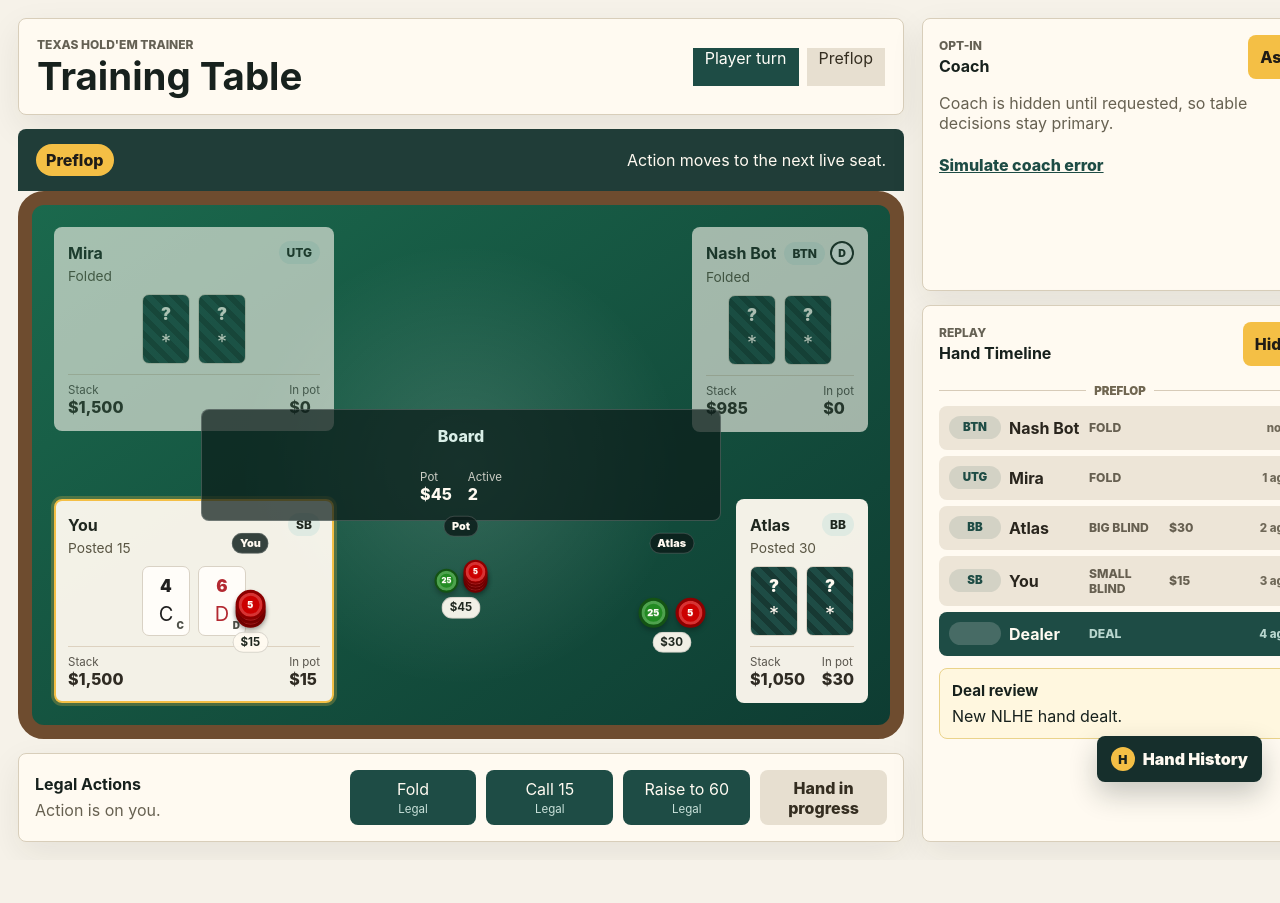
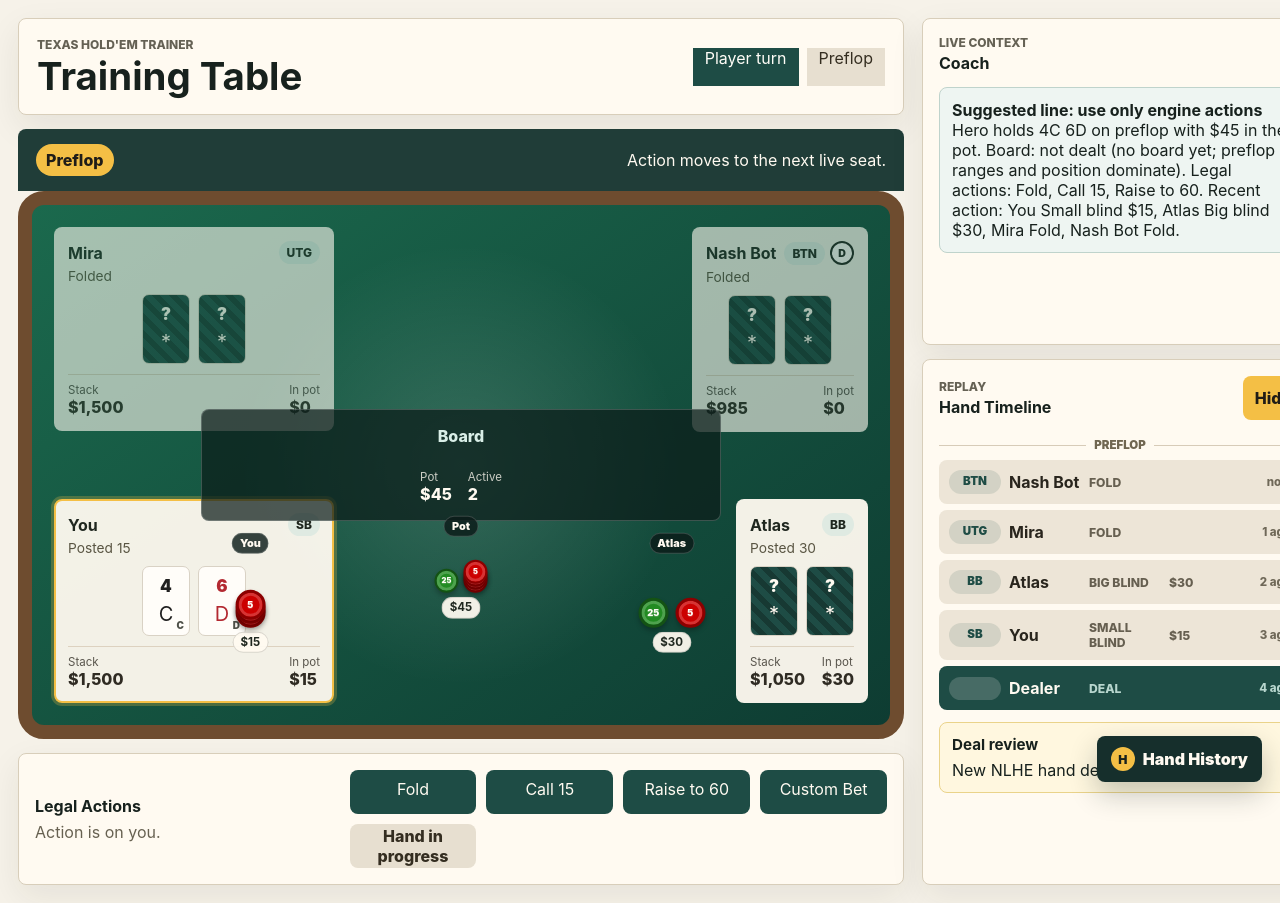
Before and after one commit to decraemerdevon-sudo/PokerDemo, a React (Vite) app: page / in a window 1280 px wide. Shown: the top 903 px of the page. Before the commit the page ends 860 px from the top, so only its background shows below. Built offline with nearby package versions, Linux system fonts and the light colour scheme.

Commit message:
Round 3 integrated poker sim fixes

```diff
--- a/src/App.tsx
+++ b/src/App.tsx
@@ -1,4 +1,4 @@
-import { KeyboardEvent, useEffect, useMemo, useState } from 'react';
+import { KeyboardEvent, useEffect, useMemo, useRef, useState } from 'react';
 import {
   ActionKind,
   Card,
@@ -20,7 +20,6 @@ import { trackHandHistoryEvent } from './handHistoryAnalytics';
 import { appendCompletedHand, calculateSessionStats, HandRecord, loadSessionHistory, PlayerSessionStats, StreetKey } from './handHistory';
 
 type TableMode = 'play' | 'review';
-type CoachState = 'idle' | 'loading' | 'ready' | 'error';
 type ChipDenomination = {
   value: number;
   color: string;
@@ -30,6 +29,12 @@ type ChipDenomination = {
 type ChipStack = {
   denomination: ChipDenomination;
   count: number;
+};
+type CustomBetState = {
+  isOpen: boolean;
+  value: number;
+  min: number;
+  max: number;
 };
 
 const CHIP_DENOMINATIONS: ChipDenomination[] = [
@@ -95,6 +100,10 @@ function cardText(cards: Card[]) {
 function signedMoney(value: number) {
   if (value === 0) return '$0';
   return `${value > 0 ? '+' : '-'}${formatMoney(Math.abs(value))}`;
+}
+
+function clampWholeChip(value: number, min: number, max: number) {
+  return Math.min(max, Math.max(min, Math.round(value)));
 }
 
 function buildCoachAdvice(state: HandState) {
@@ -389,20 +398,30 @@ function App() {
   const [handHistoryOpen, setHandHistoryOpen] = useState(false);
   const [sessionHistory, setSessionHistory] = useState<HandRecord[]>(() => loadSessionHistory());
   const [selectedHandId, setSelectedHandId] = useState<string | null>(() => loadSessionHistory()[0]?.handId ?? null);
-  const [coachState, setCoachState] = useState<CoachState>('idle');
-  const [coachAdvice, setCoachAdvice] = useState('');
+  const [customBet, setCustomBet] = useState<CustomBetState>({ isOpen: false, value: 0, min: 0, max: 0 });
+  const [customBetError, setCustomBetError] = useState('');
+  const [customBetFlash, setCustomBetFlash] = useState(false);
+  const customBetRef = useRef<HTMLDivElement | null>(null);
 
   const board = visibleBoard(state);
   const pot = potSize(state);
   const hero = state.seats.find((seat) => seat.isHero)!;
   const activeSeat = state.currentSeatId ? state.seats.find((seat) => seat.id === state.currentSeatId) : undefined;
   const legalActions = useMemo(() => getLegalActions(state, hero.id), [state, hero.id]);
+  const customBetAction = legalActions.find((action) => action.kind === 'raise') ?? legalActions.find((action) => action.kind === 'bet');
+  const customBetLimits = useMemo(() => {
+    if (!customBetAction) return null;
+    const min = customBetAction.min ?? (customBetAction.kind === 'bet' ? state.bigBlind : customBetAction.targetContribution);
+    const max = customBetAction.max ?? hero.streetContribution + hero.stack;
+    return { min, max };
+  }, [customBetAction, hero.stack, hero.streetContribution, state.bigBlind]);
   const activeEvent = state.events[selectedEvent] || state.events[state.events.length - 1];
   const activePlayers = state.seats.filter((seat) => seat.status === 'active' || seat.status === 'all-in');
   const occupiedSeatIndices = state.seats.map((seat) => seat.seatIndex);
   const isHeroTurn = state.currentSeatId === hero.id && state.stage === 'awaiting-action';
   const modeLabel = state.stage === 'hand-complete' ? 'Showdown' : activeSeat?.isHero ? 'Player turn' : activeSeat ? 'Bot action' : 'Resolving';
   const sessionStats = useMemo(() => state.seats.map((seat) => calculateSessionStats(seat.id, sessionHistory, state.bigBlind)), [sessionHistory, state.seats, state.bigBlind]);
+  const coachAdvice = useMemo(() => buildCoachAdvice(state), [state]);
 
   useEffect(() => {
     const last = state.events[state.events.length - 1];
@@ -448,24 +467,81 @@ function App() {
       });
       setSelectedEvent(0);
       setMode('play');
-      setCoachState('idle');
-      setCoachAdvice('');
+      setCustomBet((current) => ({ ...current, isOpen: false }));
+      setCustomBetError('');
     }, 1800);
     return () => window.clearTimeout(timer);
   }, [state.stage]);
+
+  useEffect(() => {
+    if (!customBet.isOpen || !customBetLimits) return;
+    setCustomBet((current) => ({
+      ...current,
+      min: customBetLimits.min,
+      max: customBetLimits.max,
+      value: clampWholeChip(current.value || customBetLimits.min, customBetLimits.min, customBetLimits.max),
+    }));
+  }, [customBet.isOpen, customBetLimits]);
+
+  useEffect(() => {
+    if (!customBet.isOpen) return;
+    const closeCustomBet = (event: MouseEvent) => {
+      if (customBetRef.current?.contains(event.target as Node)) return;
+      setCustomBet((current) => ({ ...current, isOpen: false }));
+      setCustomBetError('');
+    };
+    const handleEscape = (event: globalThis.KeyboardEvent) => {
+      if (event.key !== 'Escape') return;
+      setCustomBet((current) => ({ ...current, isOpen: false }));
+      setCustomBetError('');
+    };
+    document.addEventListener('mousedown', closeCustomBet);
+    document.addEventListener('keydown', handleEscape);
+    return () => {
+      document.removeEventListener('mousedown', closeCustomBet);
+      document.removeEventListener('keydown', handleEscape);
+    };
+  }, [customBet.isOpen]);
 
   const runAction = (kind: ActionKind, targetContribution?: number) => {
     if (!isHeroTurn) return;
     setTableState((current) => ({ ...current, hand: submitAction(current.hand, hero.id, kind, targetContribution) }));
     setMode('play');
+    setCustomBet((current) => ({ ...current, isOpen: false }));
+    setCustomBetError('');
   };
 
-  const askCoach = () => {
-    setCoachState('loading');
-    window.setTimeout(() => {
-      setCoachAdvice(buildCoachAdvice(state));
-      setCoachState('ready');
-    }, 450);
+  const toggleCustomBet = () => {
+    if (!customBetLimits) return;
+    setCustomBet((current) => ({
+      isOpen: !current.isOpen,
+      min: customBetLimits.min,
+      max: customBetLimits.max,
+      value: clampWholeChip(current.value || customBetLimits.min, customBetLimits.min, customBetLimits.max),
+    }));
+    setCustomBetError('');
+  };
+
+  const setCustomBetValue = (value: number) => {
+    setCustomBet((current) => ({ ...current, value: Math.round(value) }));
+    setCustomBetError('');
+  };
+
+  const applyQuickSize = (size: number) => {
+    if (!customBetLimits) return;
+    setCustomBetValue(clampWholeChip(size, customBetLimits.min, customBetLimits.max));
+  };
+
+  const confirmCustomBet = () => {
+    if (!customBetAction || !customBetLimits) return;
+    const value = Math.round(customBet.value);
+    if (value < customBetLimits.min) {
+      setCustomBetError(`Minimum bet is ${formatMoney(customBetLimits.min)}`);
+      setCustomBetFlash(true);
+      window.setTimeout(() => setCustomBetFlash(false), 240);
+      return;
+    }
+    runAction(customBetAction.kind, Math.min(value, customBetLimits.max));
   };
 
   const handleTimelineKey = (event: KeyboardEvent<HTMLDivElement>) => {
@@ -515,25 +591,67 @@ function App() {
         </div>
         <section className="action-panel" aria-labelledby="actions-title">
           <div><h2 id="actions-title">Legal Actions</h2><p aria-live="polite">{activeSeat?.isHero ? 'Action is on you.' : activeSeat ? `${activeSeat.name} is resolving a legal engine action.` : state.message}</p></div>
-          <div className="action-grid">
+          <div className="betting-controls" ref={customBetRef}>
+            {customBet.isOpen && customBetLimits && (
+              <div className="custom-bet-panel" role="dialog" aria-labelledby="custom-bet-title">
+                <div className="custom-bet-heading">
+                  <h3 id="custom-bet-title">Custom Bet</h3>
+                  <span>{formatMoney(customBetLimits.min)} - {formatMoney(customBetLimits.max)}</span>
+                </div>
+                <label className="custom-bet-input">
+                  <span className="sr-only">Custom bet amount</span>
+                  <input
+                    aria-describedby={customBetError ? 'custom-bet-error' : undefined}
+                    className={customBetFlash ? 'input-flash' : ''}
+                    inputMode="numeric"
+                    max={customBetLimits.max}
+                    min={customBetLimits.min}
+                    onChange={(event) => setCustomBetValue(Number(event.target.value))}
+                    type="number"
+                    value={Number.isNaN(customBet.value) ? '' : customBet.value}
+                  />
+                </label>
+                <input
+                  aria-label="Custom bet amount slider"
+                  className="custom-bet-slider"
+                  max={customBetLimits.max}
+                  min={customBetLimits.min}
+                  onChange={(event) => setCustomBetValue(Number(event.target.value))}
+                  step={1}
+                  type="range"
+                  value={clampWholeChip(customBet.value || customBetLimits.min, customBetLimits.min, customBetLimits.max)}
+                />
+                <div className="custom-bet-range"><span>Min: {formatMoney(customBetLimits.min)}</span><span>Max: {formatMoney(customBetLimits.max)}</span></div>
+                <div className="quick-sizes" aria-label="Quick bet sizes">
+                  <span>Quick sizes:</span>
+                  <button onClick={() => applyQuickSize(Math.floor(pot * 0.5))} type="button">1/2 Pot</button>
+                  <button onClick={() => applyQuickSize(pot)} type="button">Pot</button>
+                  <button onClick={() => applyQuickSize(pot * 2)} type="button">2x Pot</button>
+                </div>
+                {customBetError && <p className="custom-bet-error" id="custom-bet-error" role="alert">{customBetError}</p>}
+                <button className="confirm-bet" disabled={!isHeroTurn} onClick={confirmCustomBet} type="button">Confirm Bet</button>
+              </div>
+            )}
+            <div className="action-grid">
             {legalActions.map((action) => (
               <button className="primary-action" disabled={!isHeroTurn} key={action.kind} onClick={() => runAction(action.kind, action.targetContribution)} type="button">
                 <span>{action.label}</span>
-                <small>{isHeroTurn ? 'Legal' : 'Locked'}</small>
               </button>
             ))}
+            {customBetAction && (
+              <button aria-expanded={customBet.isOpen} className="primary-action custom-bet-toggle" disabled={!isHeroTurn} onClick={toggleCustomBet} type="button">
+                <span>Custom Bet</span>
+              </button>
+            )}
             <span className="auto-hand-status" role="status">{state.stage === 'hand-complete' ? 'Next hand auto-starts' : 'Hand in progress'}</span>
+            </div>
           </div>
         </section>
       </section>
       <aside className="side-rail" aria-label="Training side panels">
         <section className="coach-panel" aria-labelledby="coach-title">
-          <div className="panel-heading"><div><p className="eyebrow">Opt-in</p><h2 id="coach-title">Coach</h2></div><button onClick={askCoach} type="button">Ask</button></div>
-          {coachState === 'idle' && <p className="muted">Coach is hidden until requested, so table decisions stay primary.</p>}
-          {coachState === 'loading' && <div className="coach-state" role="status" aria-live="polite"><span className="spinner" aria-hidden="true" />Loading range advice...</div>}
-          {coachState === 'ready' && <div className="coach-card"><strong>Suggested line: use only legal engine actions</strong><p>{coachAdvice}</p></div>}
-          {coachState === 'error' && <div className="error-box" role="alert">Coach failed to load. Keep playing or retry when the trainer reconnects.</div>}
-          <button className="text-button" onClick={() => setCoachState('error')} type="button">Simulate coach error</button>
+          <div className="panel-heading"><div><p className="eyebrow">Live context</p><h2 id="coach-title">Coach</h2></div></div>
+          <div className="coach-card"><strong>Suggested line: use only engine actions</strong><p>{coachAdvice}</p></div>
         </section>
         <section className="review-panel" aria-labelledby="review-title">
           <div className="panel-heading"><div><p className="eyebrow">Replay</p><h2 id="review-title">Hand Timeline</h2></div><button onClick={() => setHistoryVisible((visible) => !visible)} type="button">{historyVisible ? 'Hide' : 'Show'}</button></div>
```
